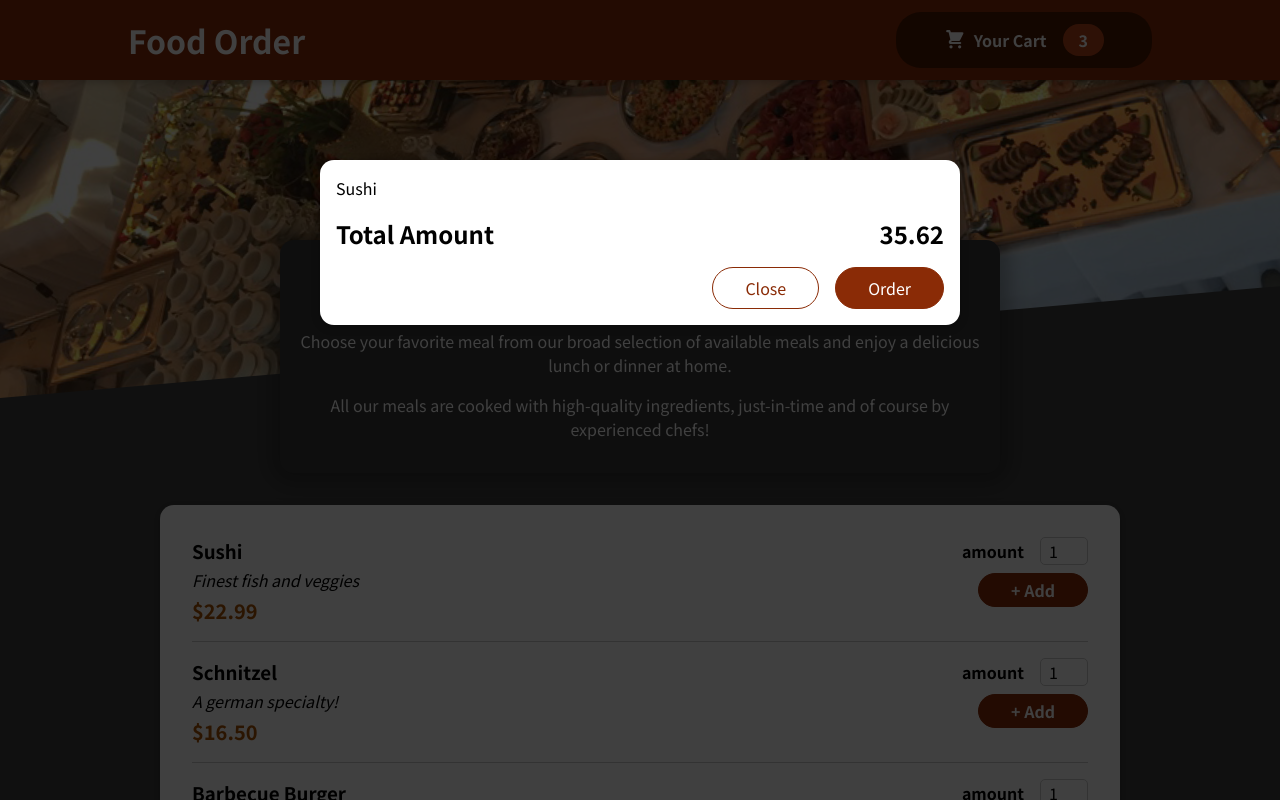
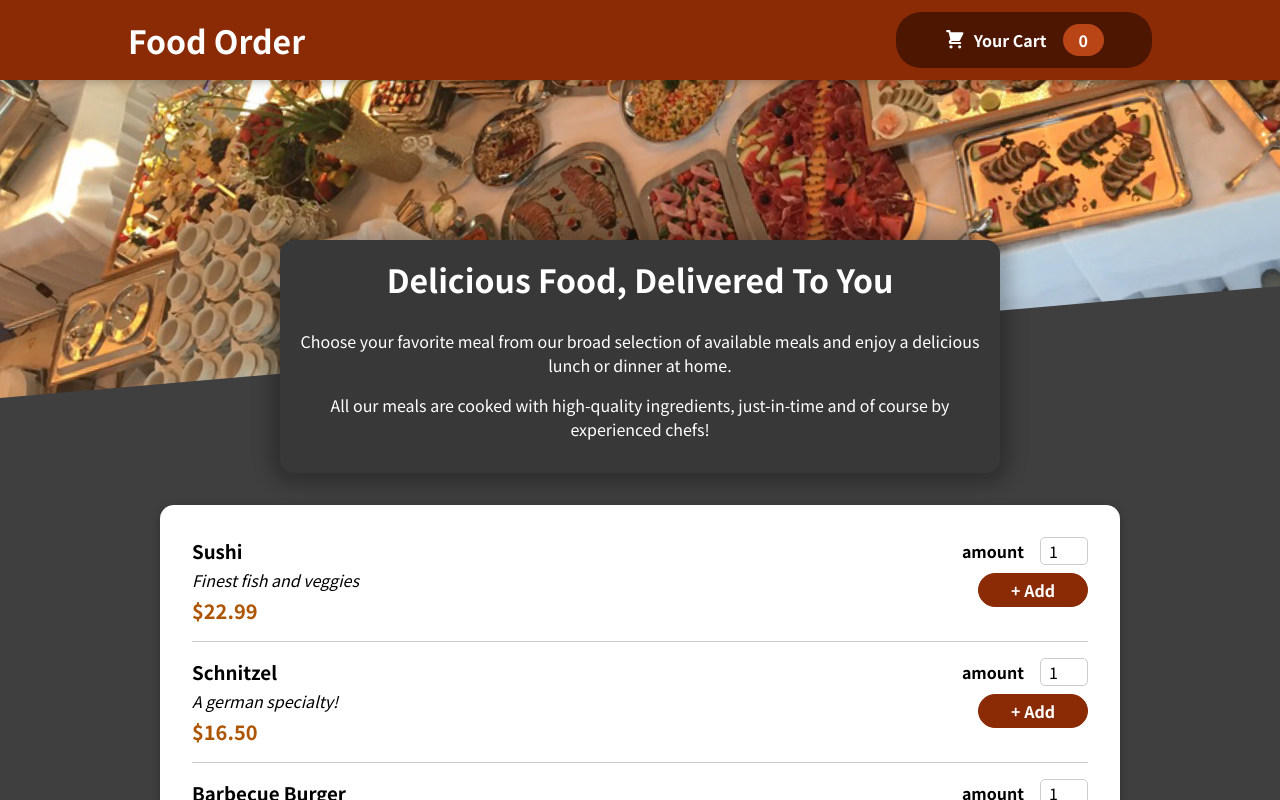
Before and after one commit to rohitchaudhry362/Food-Order-React-App, a React (Create React App) app: page / in a window 1280 px wide. Shown: the top 800 px of the page. Built offline with nearby package versions, Linux system fonts and the light colour scheme.

Commit message:
add functionality for cart update

```diff
--- a/src/App.js
+++ b/src/App.js
@@ -1,17 +1,30 @@
-import { Fragment } from 'react';
+import { useState } from 'react';
 import Header from './components/Layout/Header';
 import Meals from './components/Meals/Meals';
 import Cart from './components/Cart/Cart';
+import CartProvider from './store/CartProvider';
 
 function App() {
+  const [cartIsShown, setCartIsShown] = useState(false);
+
+  const showCartHandler = () => {
+    setCartIsShown(true);
+  };
+
+  const hideCartHandler = () => {
+    setCartIsShown(false);
+  };
+
   return (
-    <Fragment>
-      <Cart></Cart>
-      <Header />
+    //<Fragment> - previously
+    <CartProvider>
+      {cartIsShown && <Cart onClose={hideCartHandler} />}
+      <Header onShowCart={showCartHandler} />
       <main>
         <Meals />
       </main>
-    </Fragment>
+    </CartProvider>
+    //</Fragment> - previously
   );
 }
 
--- a/src/components/Cart/Cart.js
+++ b/src/components/Cart/Cart.js
@@ -9,14 +9,16 @@
     </ul>
   );
   return (
-    <Modal>
+    <Modal onClose={props.onClose}>
       {cartItems}
       <div className={classes.total}>
         <span>Total Amount</span>
         <span>35.62</span>
       </div>
       <div className={classes.actions}>
-        <button className={classes['button--alt']}>Close</button>
+        <button className={classes['button--alt']} onClick={props.onClose}>
+          Close
+        </button>
         <button className={classes.button}>Order</button>
       </div>
     </Modal>
--- a/src/components/Layout/Header.js
+++ b/src/components/Layout/Header.js
@@ -8,7 +8,7 @@
     <Fragment>
       <header className={classes.header}>
         <h1>Food Order</h1>
-        <HeaderCartButton />
+        <HeaderCartButton onClick={props.onShowCart} />
       </header>
       <div className={classes['main-image']}>
         <img src={mealsImage} alt="A table full of delicious food" />
--- a/src/components/Layout/HeaderCartButton.js
+++ b/src/components/Layout/HeaderCartButton.js
@@ -1,14 +1,21 @@
+import { useContext } from 'react';
+import CartContext from '../../store/cart-context';
+
 import CartIcon from '../Cart/CartIcon';
 import classes from './HeaderCartButton.module.css';
 
 const HeaderCartButton = (props) => {
+  const cartCtx = useContext(CartContext);
+  const numberOfCartItems = cartCtx.items.reduce((curNumber, item) => {
+    return curNumber + item.amount;
+  }, 0);
   return (
-    <button className={classes.button}>
+    <button className={classes.button} onClick={props.onClick}>
       <span className={classes.icon}>
         <CartIcon></CartIcon>
       </span>
       <span>Your Cart</span>
-      <span className={classes.badge}>3</span>
+      <span className={classes.badge}>{numberOfCartItems}</span>
     </button>
   );
 };
--- a/src/components/UI/Modal.js
+++ b/src/components/UI/Modal.js
@@ -3,7 +3,7 @@
 import ReactDOM from 'react-dom';
 
 const Backdrop = (props) => {
-  return <div className={classes.backdrop}></div>;
+  return <div className={classes.backdrop} onClick={props.onClose} />;
 };
 
 const ModalOverlay = (props) => {
@@ -19,7 +19,10 @@
 const Modal = (props) => {
   return (
     <Fragment>
-      {ReactDOM.createPortal(<Backdrop />, portalElement)}
+      {ReactDOM.createPortal(
+        <Backdrop onClose={props.onClose} />,
+        portalElement
+      )}
       {ReactDOM.createPortal(
         <ModalOverlay>{props.children}</ModalOverlay>,
         portalElement
--- /dev/null
+++ b/src/store/CartProvider.js
@@ -0,0 +1,49 @@
+import CartContext from './cart-context';
+import { useReducer } from 'react';
+
+const defaultCartState = {
+  items: [],
+  totalAmount: 0,
+};
+
+const cartReducer = (state, action) => {
+  if (action.type === 'ADD') {
+    const updatedItems = state.items.concat(action.item);
+    const updatedTotalAmount =
+      state.totalAmount + action.item.price * action.item.amount;
+    return {
+      items: updatedItems,
+      totalAmount: updatedTotalAmount,
+    };
+  }
+  return defaultCartState;
+};
+
+const CartProvider = (props) => {
+  const [cartState, dispatchCartAction] = useReducer(
+    cartReducer,
+    defaultCartState
+  );
+
+  const addItemToCartHandler = (item) => {
+    dispatchCartAction({ type: 'ADD', item: item });
+  };
+
+  const removeItemFromCartHandler = (id) => {
+    dispatchCartAction({ type: 'REMOVE', id: id });
+  };
+
+  const cartContext = {
+    items: cartState.items,
+    totalAmount: cartState.totalAmount,
+    addItem: addItemToCartHandler,
+    removeItem: removeItemFromCartHandler,
+  };
+  return (
+    <CartContext.Provider value={cartContext}>
+      {props.children}
+    </CartContext.Provider>
+  );
+};
+
+export default CartProvider;
--- /dev/null
+++ b/src/store/cart-context.js
@@ -0,0 +1,10 @@
+import React from 'react';
+
+const CartContext = React.createContext({
+  items: [],
+  totalAmount: 0,
+  addItem: (item) => {},
+  removeItem: (id) => {},
+});
+
+export default CartContext;
```
Also changed, not shown: 1 other file (tests, documents, lock files or other folders).
